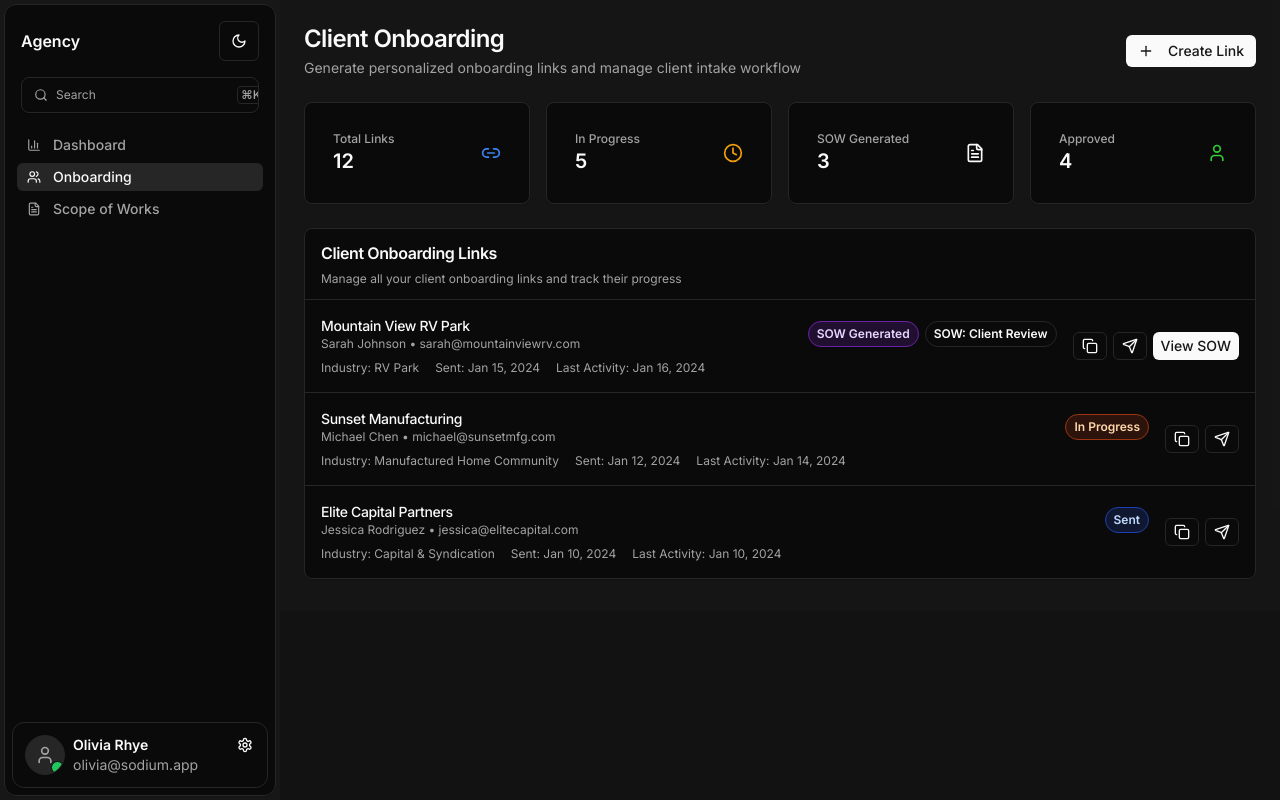
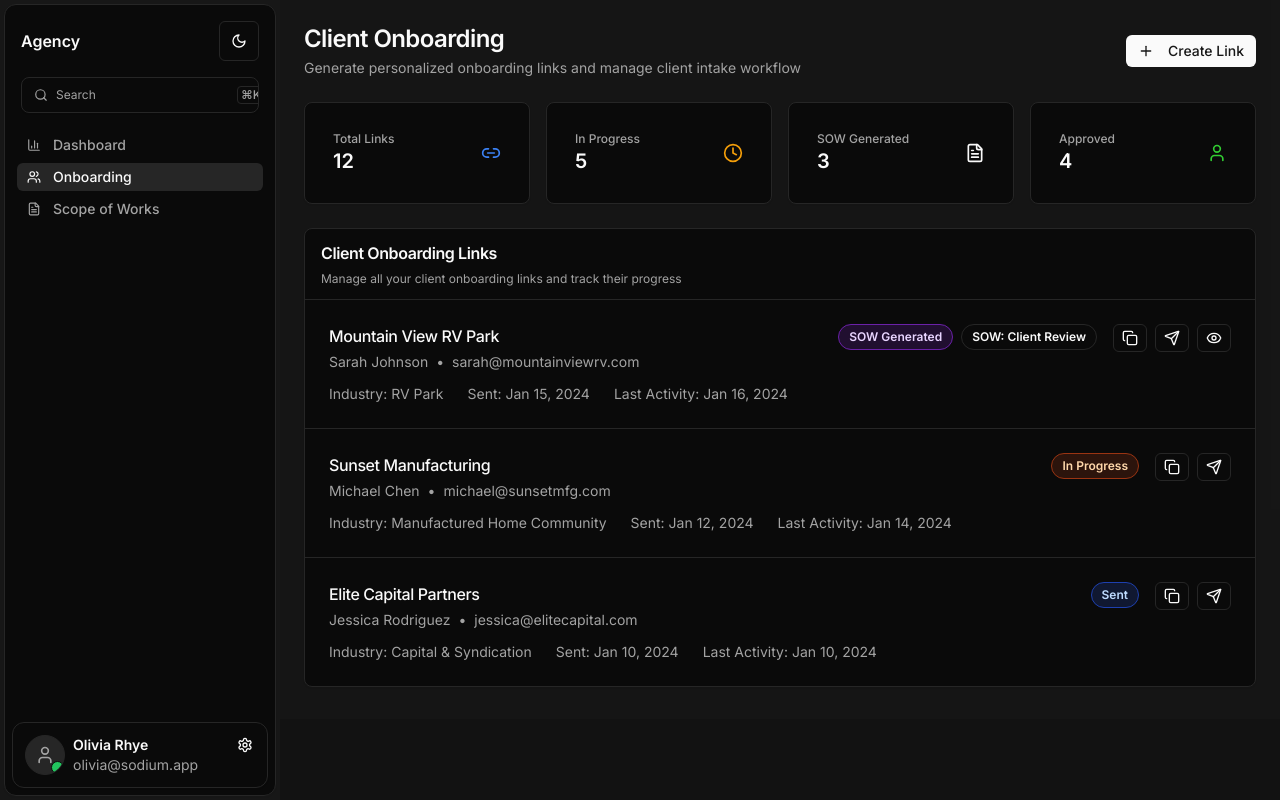
Before and after one commit to parkwebdev/parkweb-sak, a React (Vite) app: page /onboarding in a window 1280 px wide. Built offline with nearby package versions, Linux system fonts and the light colour scheme.

Commit message:
Refactor UI elements and styles

```diff
--- a/src/components/ProgressBar.tsx
+++ b/src/components/ProgressBar.tsx
@@ -11,13 +11,13 @@ export const ProgressBar: React.FC<ProgressBarProps> = ({
 }) => {
   const getProgressColor = (percent: number) => {
     if (percent >= 75) {
-      return 'bg-gradient-to-r from-green-400 to-green-600';
+      return 'bg-green-500 dark:bg-gradient-to-r dark:from-green-400 dark:to-green-600';
     } else if (percent >= 50) {
-      return 'bg-gradient-to-r from-blue-400 to-blue-600';
+      return 'bg-blue-500 dark:bg-gradient-to-r dark:from-blue-400 dark:to-blue-600';
     } else if (percent >= 25) {
-      return 'bg-gradient-to-r from-yellow-400 to-yellow-600';
+      return 'bg-yellow-500 dark:bg-gradient-to-r dark:from-yellow-400 dark:to-yellow-600';
     } else {
-      return 'bg-gradient-to-r from-red-400 to-red-600';
+      return 'bg-red-500 dark:bg-gradient-to-r dark:from-red-400 dark:to-red-600';
     }
   };
 
--- a/src/pages/Onboarding.tsx
+++ b/src/pages/Onboarding.tsx
@@ -1,6 +1,6 @@
 import React, { useState } from 'react';
 import { Sidebar } from '@/components/Sidebar';
-import { Plus, Link2, Copy, Send, User, FileText, Clock } from 'lucide-react';
+import { Plus, Link2, Copy, Send, User, FileText, Clock, Eye } from 'lucide-react';
 import { Button } from '@/components/ui/button';
 import { Card, CardContent, CardDescription, CardHeader, CardTitle } from '@/components/ui/card';
 import { Input } from '@/components/ui/input';
@@ -287,36 +287,48 @@ const Onboarding = () => {
                 </CardDescription>
               </CardHeader>
               <CardContent className="p-0">
-                <div className="divide-y">
+                 <div className="divide-y divide-border">
                    {clientLinks.map((client) => (
-                    <div key={client.id} className="p-4 hover:bg-muted/50 transition-colors">
-                      <div className="flex items-center justify-between">
+                     <div key={client.id} className="p-6 hover:bg-muted/50 transition-colors">
+                       <div className="flex items-start justify-between gap-4">
                          <div className="flex-1 min-w-0">
-                          <div className="flex items-center gap-2 mb-2">
+                           <div className="flex items-start gap-3 mb-3">
                              <div className="min-w-0 flex-1">
-                              <h3 className="font-medium text-sm truncate">{client.companyName}</h3>
-                              <p className="text-xs text-muted-foreground truncate">
-                                {client.clientName} • {client.email}
+                               <h3 className="font-medium text-base truncate mb-1">{client.companyName}</h3>
+                               <p className="text-sm text-muted-foreground truncate">
+                                 <a
+                                   href={`mailto:${client.email}`}
+                                   className="hover:underline"
+                                 >
+                                   {client.clientName}
+                                 </a>
+                                 <span className="mx-2">•</span>
+                                 <a
+                                   href={`mailto:${client.email}`}
+                                   className="hover:underline"
+                                 >
+                                   {client.email}
+                                 </a>
                                </p>
                              </div>
-                             <div className="flex items-center gap-1.5 flex-shrink-0">
-                               <Badge className={`${getStatusColor(client.status)} border text-xs px-2 py-1 w-auto`}>
+                             <div className="flex items-center gap-2 flex-shrink-0">
+                               <Badge className={`${getStatusColor(client.status)} border text-xs px-2.5 py-1 w-auto`}>
                                  {client.status}
                                </Badge>
                                {client.sowStatus && (
-                                 <Badge variant="outline" className="text-xs px-2 py-1 w-auto">
+                                 <Badge variant="outline" className="text-xs px-2.5 py-1 w-auto border">
                                    SOW: {client.sowStatus}
                                  </Badge>
                                )}
                              </div>
                            </div>
-                          <div className="flex items-center gap-4 text-xs text-muted-foreground">
+                           <div className="flex items-center gap-6 text-sm text-muted-foreground">
                              <span>Industry: {client.industry}</span>
                              <span>Sent: {formatDate(client.dateSent)}</span>
                              <span>Last Activity: {formatDate(client.lastActivity)}</span>
                            </div>
                          </div>
-                        <div className="flex items-center gap-1.5 ml-4">
+                         <div className="flex items-center gap-2 flex-shrink-0">
                           <Button
                             variant="outline"
                             size="sm"
@@ -334,8 +346,8 @@ const Onboarding = () => {
                             <Send className="h-3 w-3" />
                           </Button>
                           {client.sowStatus && (
-                            <Button size="sm" className="h-7 px-2">
-                              View SOW
+                            <Button variant="outline" size="sm" className="h-7 px-2">
+                              <Eye className="h-3 w-3" />
                             </Button>
                           )}
                         </div>
```
Lines whose indentation alone changed are shown as unchanged.
